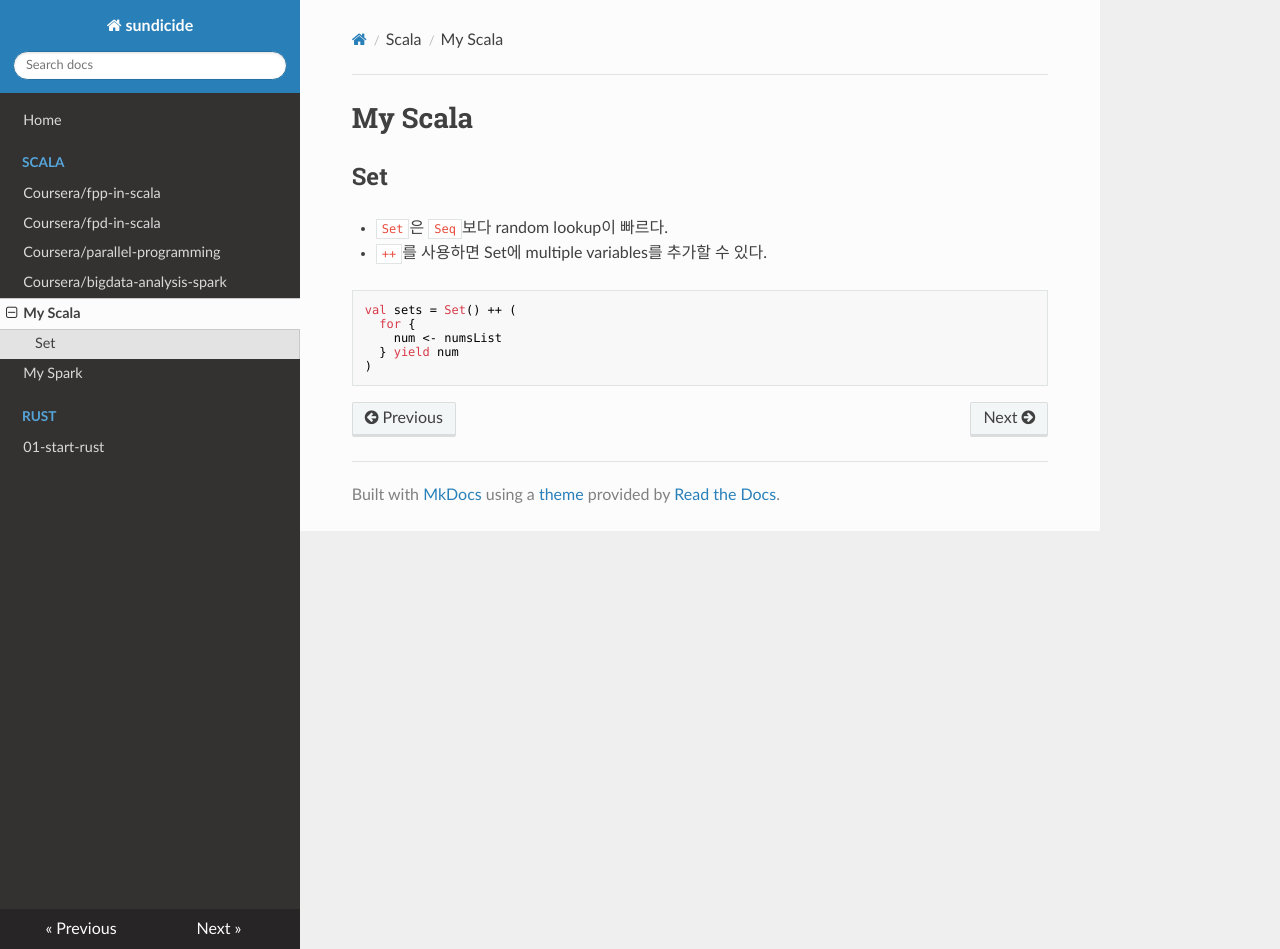
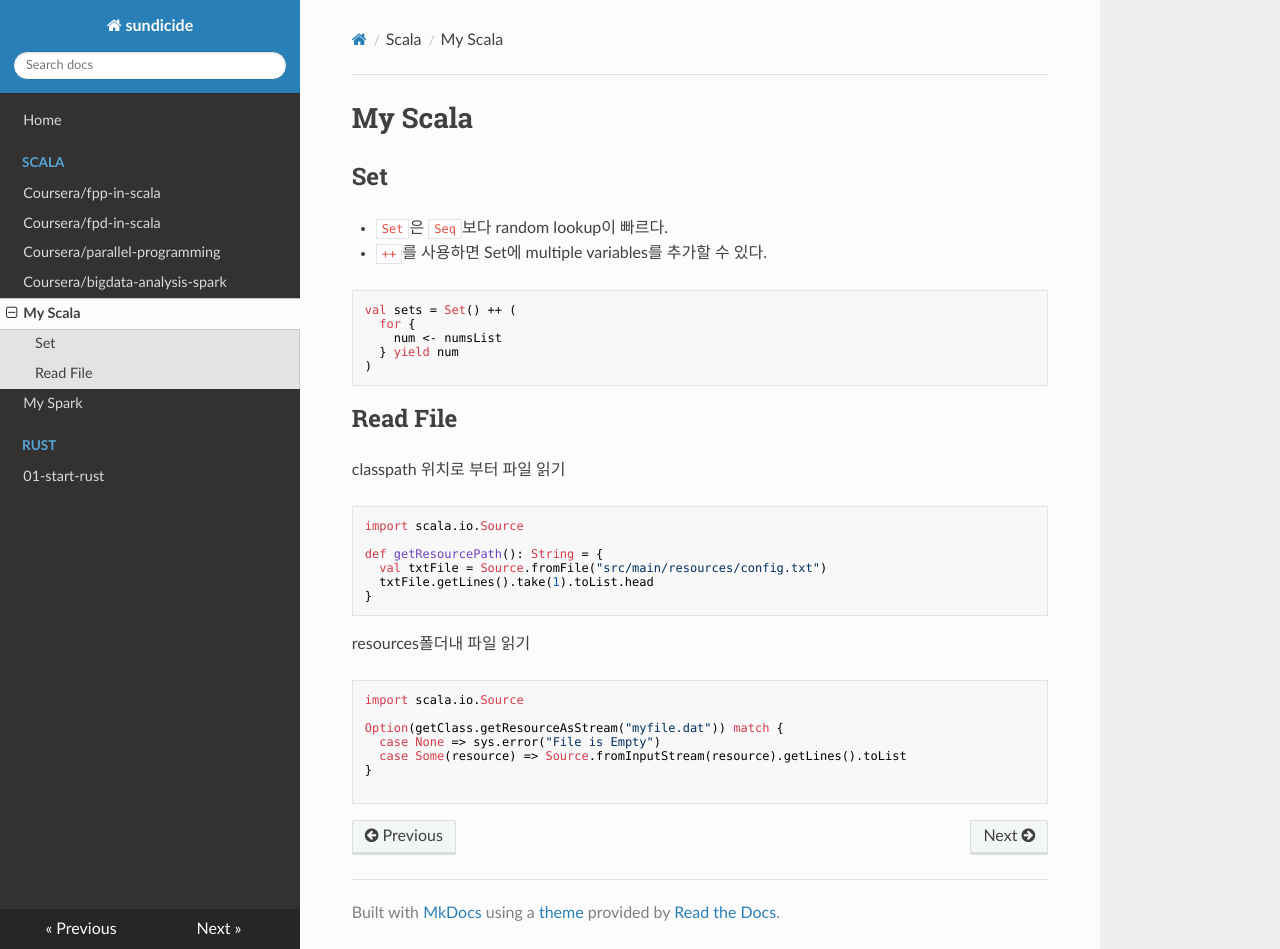
Before and after one commit to sundicide/mkdocs-project, an MkDocs documentation site: the page built from docs/scala/my-scala.md, in a window 1280 px wide and 949 px high. Built offline with MkDocs 1.6.1, drawn with Linux system fonts in a browser that asks for light colours; nearby versions of some CDN libraries.

Commit message:
update docs

````diff
--- a/docs/scala/my-scala.md
+++ b/docs/scala/my-scala.md
@@ -10,3 +10,26 @@ val sets = Set() ++ (
   } yield num
 )
 ```
+
+## Read File
+
+classpath 위치로 부터 파일 읽기
+```scala
+import scala.io.Source
+
+def getResourcePath(): String = {
+  val txtFile = Source.fromFile("src/main/resources/config.txt")
+  txtFile.getLines().take(1).toList.head
+}
+```
+
+resources폴더내 파일 읽기
+```scala
+import scala.io.Source
+
+Option(getClass.getResourceAsStream("myfile.dat")) match {
+  case None => sys.error("File is Empty")
+  case Some(resource) => Source.fromInputStream(resource).getLines().toList
+}
+
+```
````
